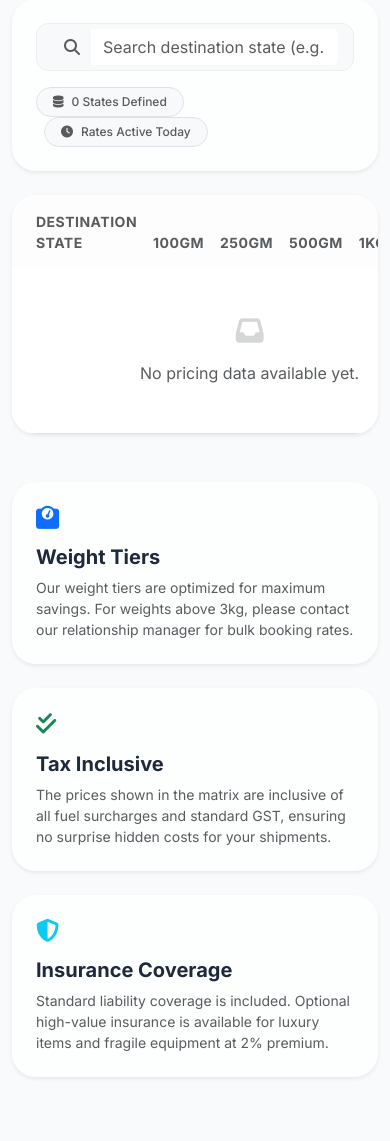
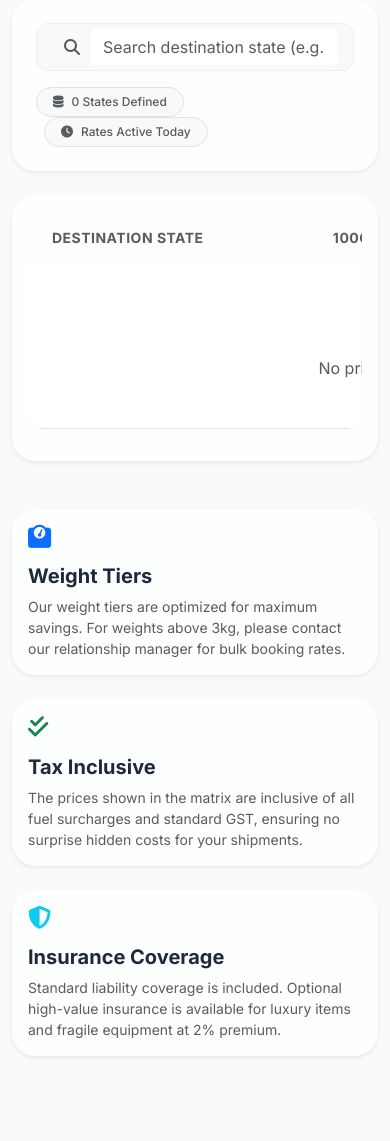
Before and after one commit to fillyourformsweb/crmdeliv, a Flask app: page /public-prices in a window 390 px wide. Shown: the part 243-1384 px from the top of the page. After the commit the page ends 1300 px from the top, so only its background shows below. Run offline with Flask 3, Linux system fonts and the light colour scheme; some libraries are stand-ins or nearby versions.

Commit message:
mobile view update

```diff
--- a/static/css/style.css
+++ b/static/css/style.css
@@ -1554,8 +1554,9 @@ body {
     }
 
     /* Ensure tables scroll smoothly on mobile */
-    .luxury-table {
+    .luxury-table, .table {
         min-width: 800px; /* Force minimum width to trigger scroll instead of squishing */
+        white-space: nowrap; /* Do not squish text vertically */
     }
 
     .table-responsive {
@@ -1563,5 +1564,22 @@ body {
         box-shadow: inset -10px 0 20px -10px rgba(0,0,0,0.05); /* subtle scroll hint */
         -webkit-overflow-scrolling: touch;
         overflow-x: auto;
-    }
-}
+        display: block;
+        width: 100%;
+        margin-bottom: 1rem;
+    }
+
+    /* Optimize scaling for compact headers on mobile */
+    .page-content-wrapper .display-4 {
+        font-size: 2.2rem;
+    }
+
+    /* Reclaim screen space on mobile by shrinking pad */
+    .luxury-card {
+        padding: 1rem !important;
+    }
+
+    .luxury-card .card-body {
+        padding: 0.5rem !important;
+    }
+}
```
